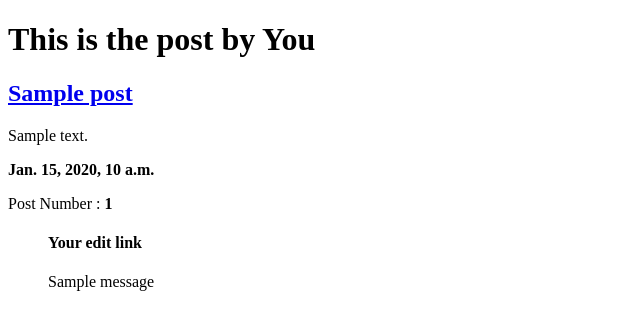
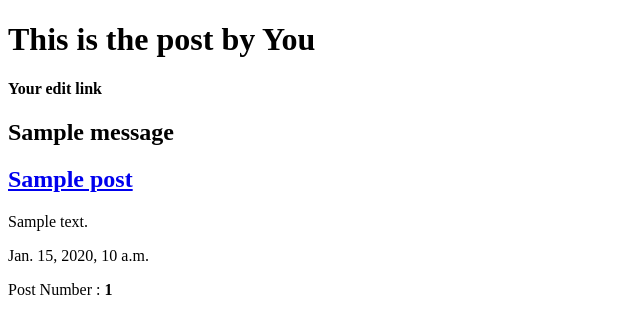
Before and after one commit to joelnv/anonblog, a Django app: page /posts/1/ in a window 1280 px wide. Shown: the top 334 px of the page, without its empty margins (0-640 px from the left). Run offline with Django 3.2, Linux system fonts and the light colour scheme; tables that the repository leaves empty hold one stand-in row (values such as "Sample post"); one stand-in notice (Sample message) is shown.

Commit message:
made messages to the top

```diff
--- a/posts/templates/posts/post.html
+++ b/posts/templates/posts/post.html
@@ -2,24 +2,26 @@
 
 {% block content %}
 
-        <h1>This is the post by You</h1>
+        <h1 class="m-title">This is the post by You</h1>
 
 
-        <div class="post">
-            <a href="{% url 'posts:post' id=post.id  %}"><h2>{{ post.title }}</h2></a>
-            <p> {{ post.body }} </p>
-            <p><strong> {{ post.date }} </strong></p>
-            <p>Post Number : <strong> {{ post.id }} </strong></p>
+        <div class="post jumbotron">
             {% if messages %}
-                <ul class="messages">
+                <div class="alert alert-info" role="alert">
                     <h4>Your edit link </h4>
                     {% for message in messages %}
-                        <div>{% if "login" in messages.tags %} class="{{ message.tags }}"{% endif %}
-                            {{ message }}
-                        </div>
+                        <div><h2>{% if "login" in messages.tags %} class="{{ message.tags }}"{% endif %} {{ message }}</h2></div>
                     {% endfor %}
-                </ul>
+                </div>
             {% endif %}
+
+            <div class="post-title">
+                <a class="text-light" href="{% url 'posts:post' id=post.id  %}"><h2 class="text-center text-light gray">{{ post.title }}</h2></a>
+            </div>
+            <div class="post-body"><p> {{ post.body }} </p></div>
+            <p class="text-right f-r post-ds"> {{ post.date }} </p>
+            <p class="post-ds">Post Number : <strong> {{ post.id }} </strong></p>
+
             <!--<a href="{% url 'posts:edit' id=post.id skey=post.skey %}">http://127.0.0.1:8000/posts/{{post.id}}/edit/{{post.skey}}</a>-->
         </div>
 
```
